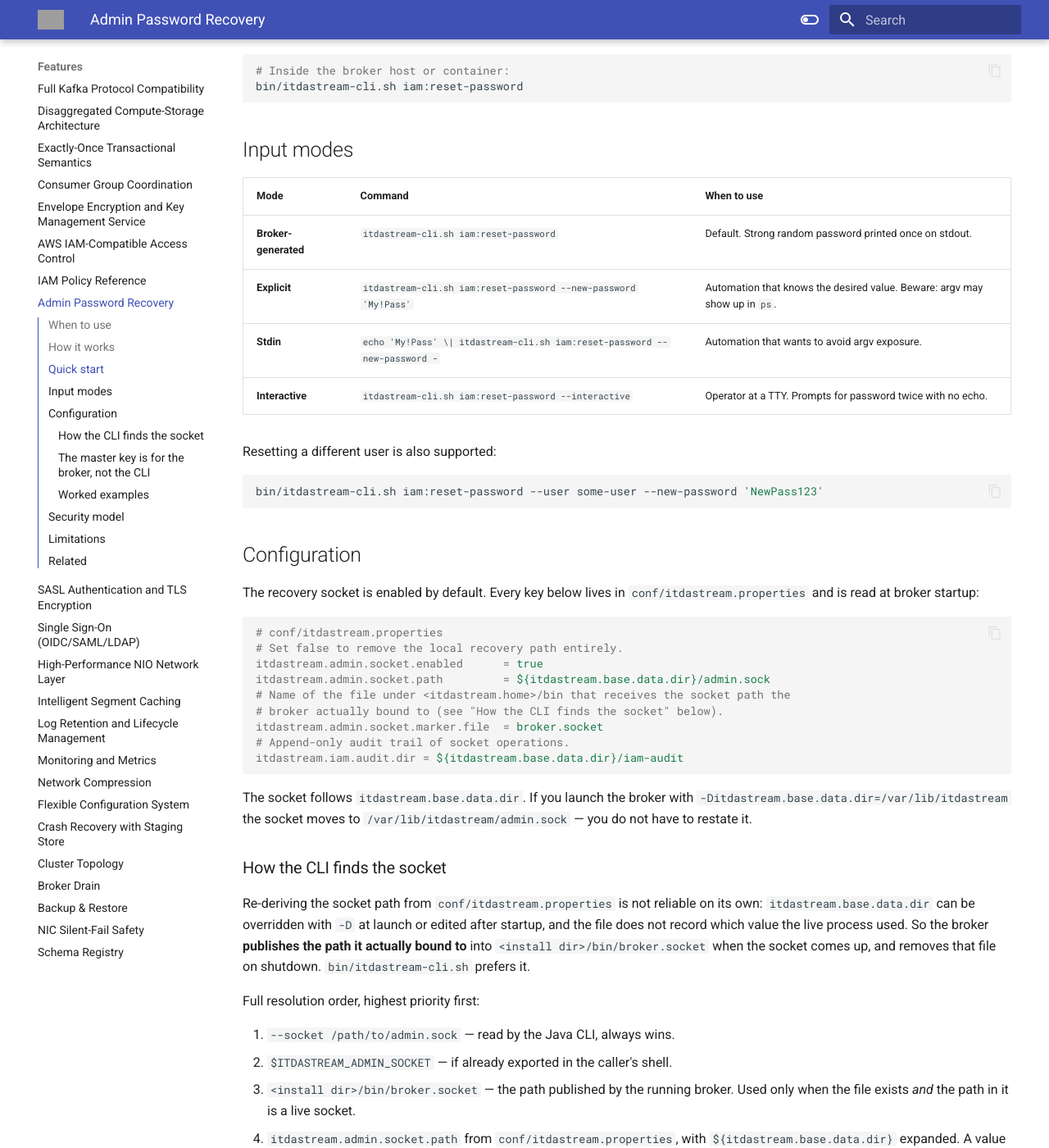
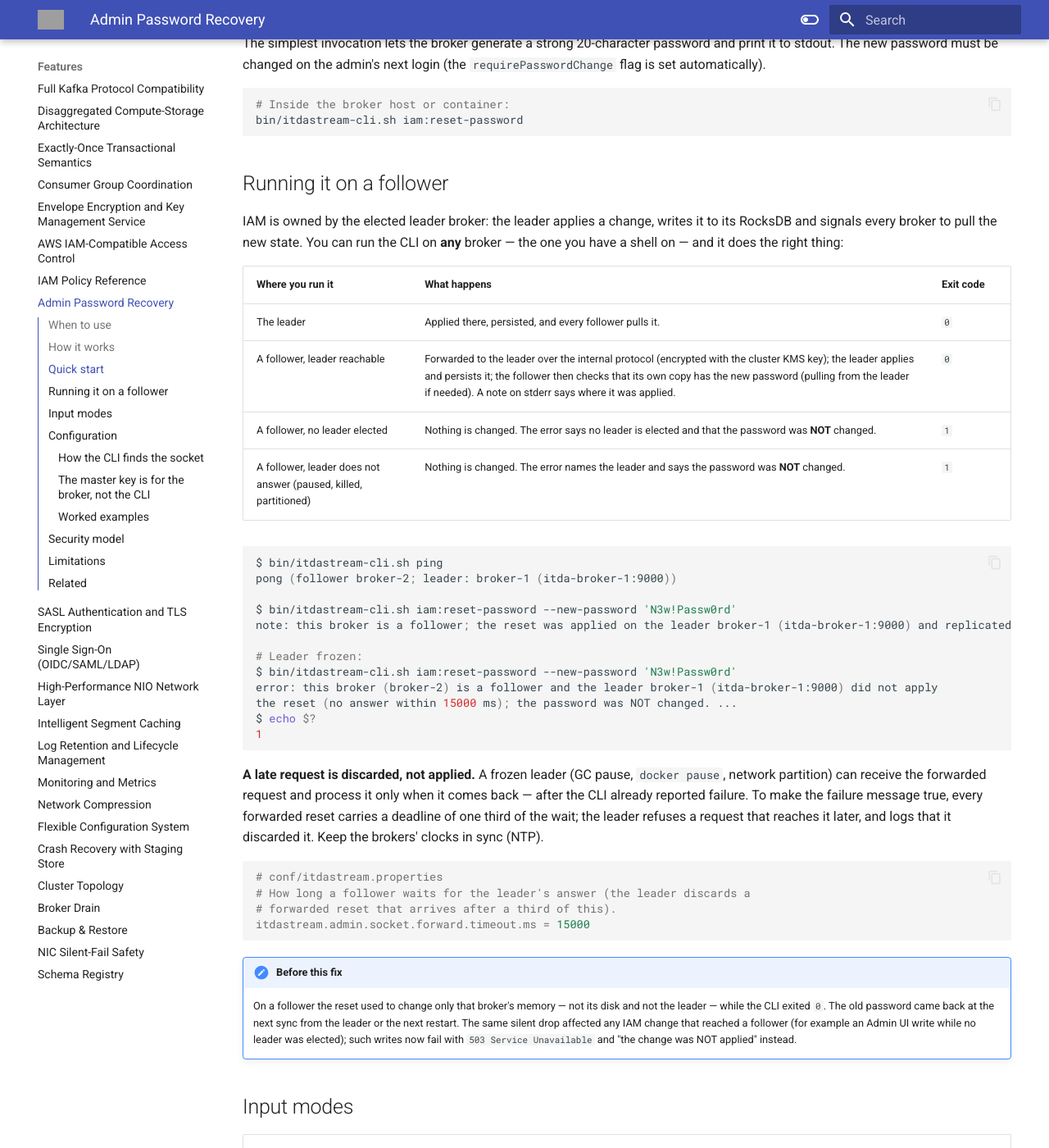
Before and after one commit to cloudcheflabs/itdastream-docs, an MkDocs documentation site: the page built from docs/features/admin-password-recovery.md, in a window 1280 px wide and 1400 px high, scrolled down 1414 px. Shown: the whole window at 82% size. Built offline with MkDocs 1.6.1 and Material for MkDocs 9.7.7, drawn with Linux system fonts in a browser that asks for light colours; the version menu is left out; some of the changed text lies outside the part shown; grey boxes are pictures that could not be loaded.

Commit message:
docs: CLI password reset on a follower is forwarded to the leader (or fails with exit 1); salted audit fingerprint; recorded stateless broker id
Co-Authored-By: Claude Opus 5.5 <noreply@anthropic.com>

````diff
--- a/docs/features/admin-password-recovery.md
+++ b/docs/features/admin-password-recovery.md
@@ -42,7 +42,7 @@ rotation.
 | **Socket path marker** | `bin/broker.socket` — written when the socket binds, removed on shutdown |
 | **Network surface** | none — Unix domain socket only |
 | **Downtime** | none — applied in-process on the live broker |
-| **Cluster sync** | automatic — IAM state fans out to peer brokers via the existing sync path |
+| **Cluster sync** | automatic — run on a follower, the reset is forwarded to the leader, which applies it and signals every broker (see [Running it on a follower](#running-it-on-a-follower)) |
 | **Audit log** | `data/iam-audit/reset.log` (mode `600`, append-only) |
 | **Post-reset state** | `requirePasswordChange = true` (forced rotation on next login) |
 
@@ -56,6 +56,56 @@ admin's next login (the `requirePasswordChange` flag is set automatically).
 # Inside the broker host or container:
 bin/itdastream-cli.sh iam:reset-password
 ```
+
+## Running it on a follower
+
+IAM is owned by the elected leader broker: the leader applies a change, writes it
+to its RocksDB and signals every broker to pull the new state. You can run the CLI
+on **any** broker — the one you have a shell on — and it does the right thing:
+
+| Where you run it | What happens | Exit code |
+|---|---|---|
+| The leader | Applied there, persisted, and every follower pulls it. | `0` |
+| A follower, leader reachable | Forwarded to the leader over the internal protocol (encrypted with the cluster KMS key); the leader applies and persists it; the follower then checks that its own copy has the new password (pulling from the leader if needed). A note on stderr says where it was applied. | `0` |
+| A follower, no leader elected | Nothing is changed. The error says no leader is elected and that the password was **NOT** changed. | `1` |
+| A follower, leader does not answer (paused, killed, partitioned) | Nothing is changed. The error names the leader and says the password was **NOT** changed. | `1` |
+
+```bash
+$ bin/itdastream-cli.sh ping
+pong (follower broker-2; leader: broker-1 (itda-broker-1:9000))
+
+$ bin/itdastream-cli.sh iam:reset-password --new-password 'N3w!Passw0rd'
+note: this broker is a follower; the reset was applied on the leader broker-1 (itda-broker-1:9000) and replicated to the cluster.
+
+# Leader frozen:
+$ bin/itdastream-cli.sh iam:reset-password --new-password 'N3w!Passw0rd'
+error: this broker (broker-2) is a follower and the leader broker-1 (itda-broker-1:9000) did not apply
+the reset (no answer within 15000 ms); the password was NOT changed. ...
+$ echo $?
+1
+```
+
+**A late request is discarded, not applied.** A frozen leader (GC pause,
+`docker pause`, network partition) can receive the forwarded request and process
+it only when it comes back — after the CLI already reported failure. To make the
+failure message true, every forwarded reset carries a deadline of one third of
+the wait; the leader refuses a request that reaches it later, and logs that it
+discarded it. Keep the brokers' clocks in sync (NTP).
+
+```properties
+# conf/itdastream.properties
+# How long a follower waits for the leader's answer (the leader discards a
+# forwarded reset that arrives after a third of this).
+itdastream.admin.socket.forward.timeout.ms = 15000
+```
+
+!!! note "Before this fix"
+    On a follower the reset used to change only that broker's memory — not its
+    disk and not the leader — while the CLI exited `0`. The old password came back
+    at the next sync from the leader or the next restart. The same silent drop
+    affected any IAM change that reached a follower (for example an Admin UI
+    write while no leader was elected); such writes now fail with
+    `503 Service Unavailable` and "the change was NOT applied" instead.
 
 ## Input modes
 
@@ -188,13 +238,21 @@ connect. There is no token, no shared secret, no network listener.
 
 **2. The audit log records every reset.**
 Every successful reset appends a JSON line to `data/iam-audit/reset.log`
-(mode `600`). The plaintext password is **never** logged — only the first
-8 characters of its hash, the user, whether it was broker-generated, and
-the OS user that invoked the CLI.
+(mode `600`). The plaintext password is **never** logged. The `hashFp`
+fingerprint is the first 12 hex characters of SHA-256 over the **stored,
+salted** password hash — not over the password — so it cannot be checked
+offline against a list of candidate passwords, and setting the same password
+twice gives two different fingerprints. The line also records the user,
+whether the password was broker-generated, the OS user that invoked the CLI,
+and, for a reset run on a follower, the route (`forwardedTo=<leader>` on the
+follower, `forwardedFrom=<follower>` on the leader).
 
 ```json
-{"ts":"2026-05-23T16:00:46.922Z","event":"iam.reset-password","user":"admin","generated":true,"hashFp":"OYV/Ojf/","invokedAs":"root"}
+{"ts":"2026-10-27T11:02:41.118Z","event":"iam.reset-password","user":"admin","generated":false,"hashFp":"3f9c0a71d2be","invokedAs":"root","route":"forwardedFrom=broker-2"}
 ```
+
+Two brokers whose stored hash has the same fingerprint hold the same password,
+which is how a follower confirms its own copy caught up after a forwarded reset.
 
 **3. The new password is exposed exactly once.**
 For broker-generated passwords, the plaintext is returned only on the
````
Also changed, not shown: docs/features/configuration.md (+3 -1 lines).
